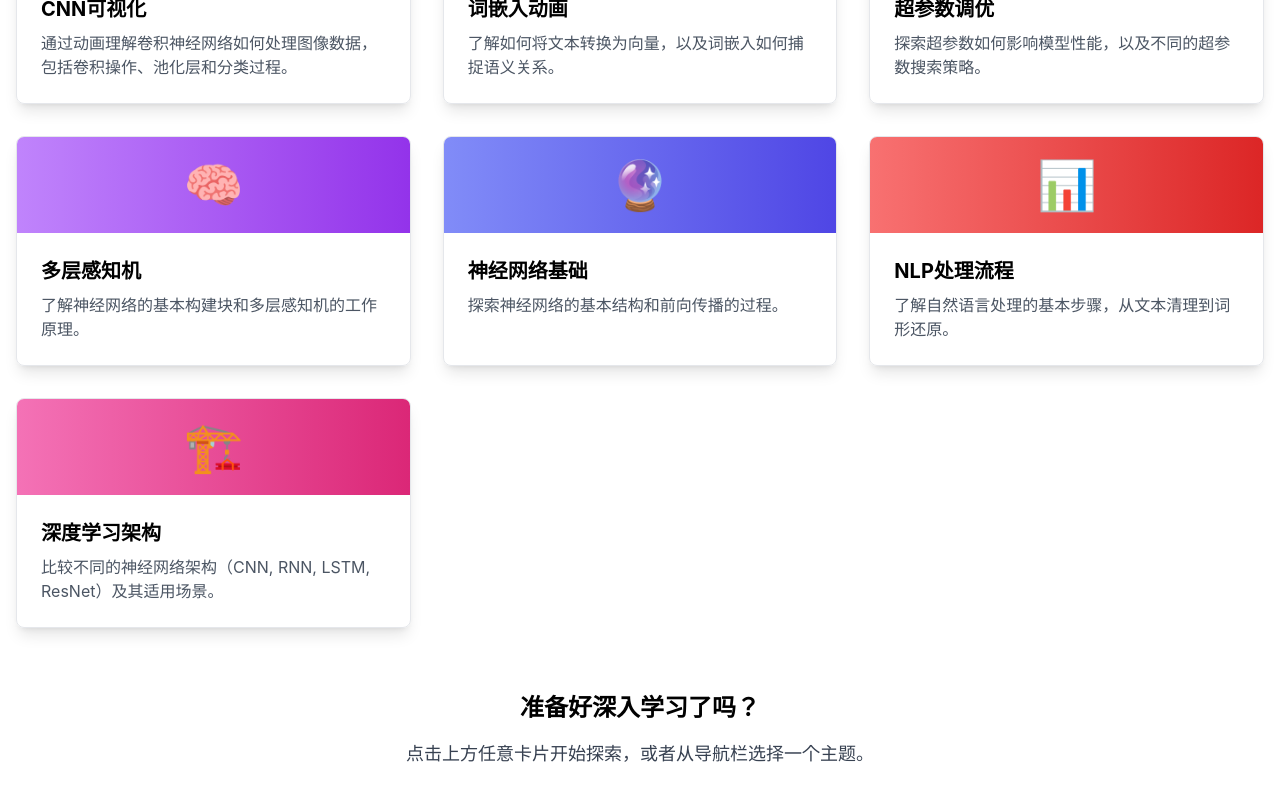
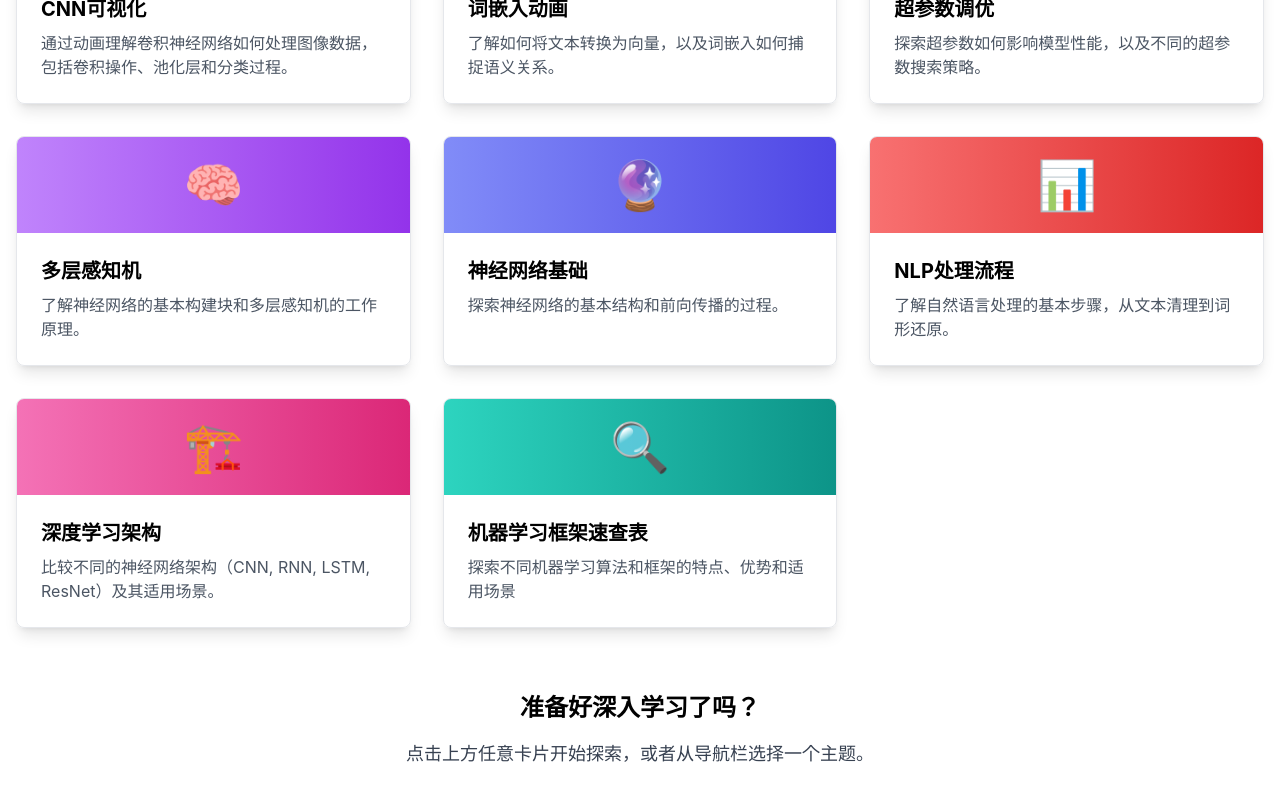
Before and after one commit to DISSIDIA-986/neurocraft, a React (Create React App) app: page / in a window 1280 px wide. Shown: the part 578-1378 px from the top of the page. Built offline with nearby package versions, Linux system fonts and the light colour scheme.

Commit message:
Add ML Frameworks entry to Home page and correct import for MLFrameworksPage

```diff
--- a/src/App.js
+++ b/src/App.js
@@ -7,7 +7,7 @@ import MLPPage from './pages/MLPPage';
 import NeuralNetworksPage from './pages/NeuralNetworksPage';
 import NLPPage from './pages/NLPPage';
 import DeepLearningPage from './pages/DeepLearningPage';
-import MLFrameworksPage from './pages/MLFrameworksPage.jsx'; // 导入新页面
+import MLFrameworksPage from './pages/MLFrameworksPage'; // 导入新页面
 
 function App() {
   return (
--- a/src/pages/Home.jsx
+++ b/src/pages/Home.jsx
@@ -58,6 +58,14 @@ const Home = () => {
       image: '🏗️',
       color: 'from-pink-400 to-pink-600',
       path: '/deep-learning'
+    },
+    {
+      id: 'ml-frameworks',
+      title: '机器学习框架速查表',
+      description: '探索不同机器学习算法和框架的特点、优势和适用场景',
+      image: '🔍',
+      color: 'from-teal-400 to-teal-600',
+      path: '/ml-frameworks'
     }
   ];
 
```
